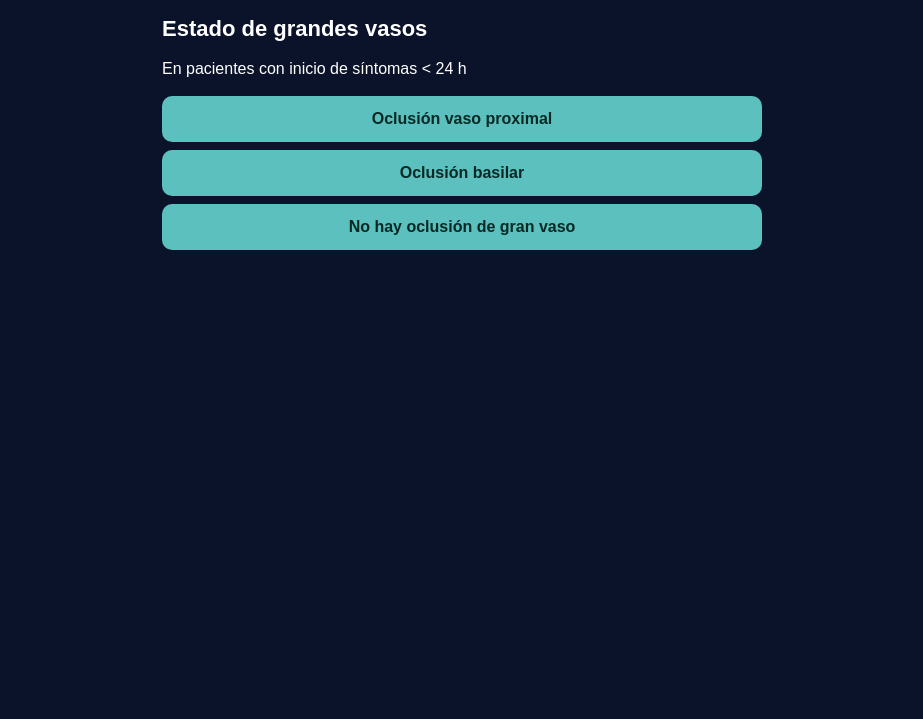
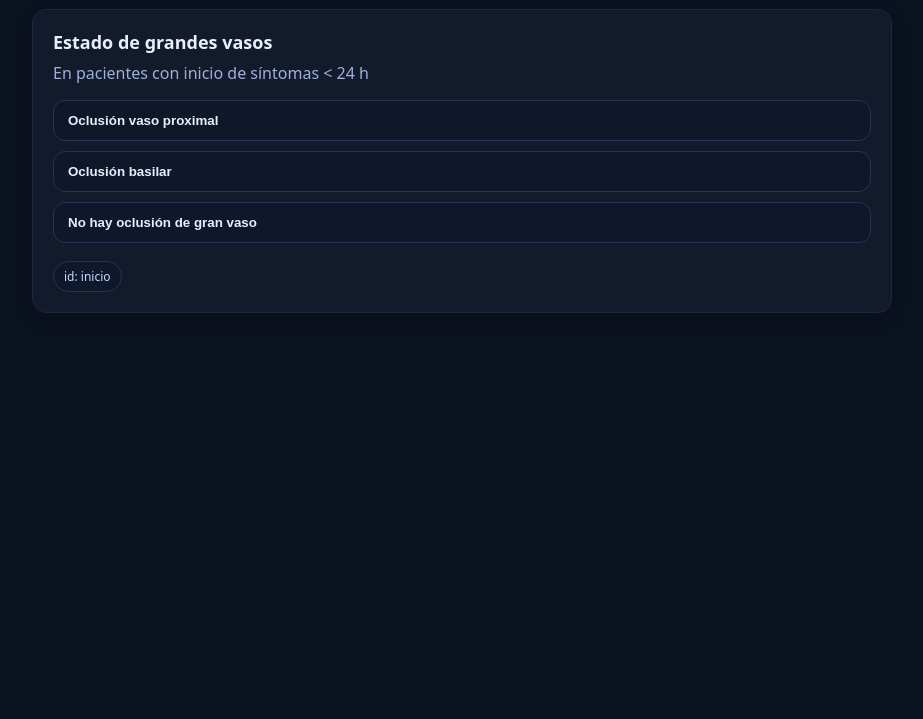
Before and after one commit to vialu/acv, a website: page docs/index.html in a window 1280 px wide. Shown: the part 81-800 px from the top of the page, without its empty margins (178-1101 px from the left). Drawn offline with Linux system fonts and the light colour scheme.

Commit message:
Refactor HTML structure and update styles

```diff
--- a/docs/index.html
+++ b/docs/index.html
@@ -1,156 +1,335 @@
-<!DOCTYPE html>
+<!doctype html>
 <html lang="es">
 <head>
-<meta charset="UTF-8" />
-<title>Algoritmo ACV</title>
-<style>
-body { background:#0b132b; color:white; font-family:Arial; margin:0; padding:0; }
-#app { padding:20px; max-width:600px; margin:auto; }
-h1 { font-size:22px; margin-bottom:10px; }
-p { font-size:16px; line-height:22px; }
-button {
-  display:block; width:100%; margin:8px 0; padding:14px;
-  background:#5bc0be; border:none; border-radius:10px;
-  color:#062925; font-size:16px; font-weight:bold; cursor:pointer;
-}
-button.header { background:#3a506b; color:white; width:auto; display:inline-block; margin-right:6px; }
-.result { background:#1b3a4b; padding:16px; border-radius:12px; margin-top:14px; }
-</style>
+  <meta charset="utf-8" />
+  <meta name="viewport" content="width=device-width,initial-scale=1" />
+  <title>Algoritmo ACV</title>
+  <style>
+    :root { --bg:#0b1220; --card:#121a2b; --text:#e9eefb; --muted:#9fb0d8; --accent:#4da3ff; }
+    html,body{margin:0;height:100%;background:var(--bg);color:var(--text);font-family:system-ui,-apple-system,Segoe UI,Roboto,Ubuntu,Cantarell,"Helvetica Neue",Arial,"Noto Sans","Apple Color Emoji","Segoe UI Emoji";}
+    .wrap{max-width:860px;margin:0 auto;padding:24px;}
+    .header{display:flex;align-items:center;gap:12px;margin-bottom:18px;}
+    .logo{width:36px;height:36px;border-radius:8px;background:linear-gradient(135deg,#4da3ff,#7ee7ff);}
+    h1{font-size:22px;margin:0}
+    .card{background:var(--card);border:1px solid #1c2741;border-radius:14px;padding:20px;box-shadow:0 6px 20px rgba(0,0,0,.25)}
+    .title{font-size:18px;margin:0 0 8px}
+    .body{color:var(--muted);margin:0 0 16px;white-space:pre-line}
+    .options{display:grid;gap:10px;margin-top:6px}
+    .btn{padding:12px 14px;border-radius:12px;border:1px solid #263354;background:#0f182b;color:var(--text);cursor:pointer;font-weight:600;text-align:left}
+    .btn:hover{border-color:var(--accent);box-shadow:0 0 0 3px rgba(77,163,255,.15)}
+    .footer{display:flex;gap:8px;margin-top:18px;flex-wrap:wrap}
+    .chip{font-size:12px;color:#c9d7ff;background:#0f182b;border:1px solid #263354;border-radius:999px;padding:6px 10px}
+    .topbar{display:flex;justify-content:space-between;align-items:center;margin-bottom:12px}
+    .link{color:var(--accent);text-decoration:none}
+  </style>
 </head>
 <body>
-<div id="app"></div>
+  <div class="wrap">
+    <div class="topbar">
+      <div class="header">
+        <div class="logo"></div>
+        <h1>Algoritmo ACV</h1>
+      </div>
+      <div>
+        <a id="reset" class="link" href="#">Reiniciar</a>
+      </div>
+    </div>
+
+    <div id="card" class="card" hidden>
+      <h2 class="title" id="nodeTitle"></h2>
+      <p class="body" id="nodeBody"></p>
+      <div id="options" class="options"></div>
+      <div id="footer" class="footer"></div>
+    </div>
+  </div>
 
 <script>
-// ===================== ÁRBOL =====================
-const ARBOL = {
-  inicio: {
+/**
+ * ÁRBOL pegado desde tu App.js (con un fix: "perfusion2" → "perfusión2")
+ * Las claves del objeto coinciden con cada `id`. Las opciones usan { label, nextId }.
+ */
+const TREE = {
+  "inicio": {
+    id: "inicio",
     title: "Estado de grandes vasos",
     body: "En pacientes con inicio de síntomas < 24 h",
     options: [
-      { label: "Oclusión vaso proximal", next: "t1" },
-      { label: "Oclusión basilar", next: "t2" },
-      { label: "No hay oclusión de gran vaso", next: "t3" },
+      { label: "Oclusión vaso proximal", nextId: "tiempo desde inicio de síntomas" },
+      { label: "Oclusión basilar", nextId: "tiempo desde inicio de síntomas2" },
+      { label: "No hay oclusión de gran vaso", nextId: "tiempo desde inicio de síntomas3" }
     ]
   },
 
-  t1: { title: "Oclusión vaso proximal", body:"", options:[
-    { label:"Wake up o inicio incierto", next:"perf1" },
-    { label:"Síntomas < 6 horas", next:"nih6" },
-    { label:"Entre 6-24 h, Rankin 3 o menor", next:"perf1" },
-  ]},
-
-  perf1:{ title:"Perfusión",
-    body:"CBF <30%, mismatch >10 ml (IVT) / >15 ml (EVT).",
-    options:[
-      {label:"(+)", next:"final1"},
-      {label:"(-)", next:"no"},
+  "tiempo desde inicio de síntomas": {
+    id: "tiempo desde inicio de síntomas",
+    title: "Oclusión vaso proximal",
+    body: "Oclusión vaso proximal",
+    options: [
+      { label: "Wake up o inicio incierto", nextId: "perfusión" },
+      { label: "Síntomas < 6 horas", nextId: "NIHS6" },
+      { label: "Entre 6-24 h, Rankin 3 o menor", nextId: "perfusión" }
     ]
   },
 
-  t2:{ title:"ACV despertar o <24h", options:[
-    {label:"Sí", next:"nih2"},
-    {label:"No", next:"no"},
-  ]},
-
-  nih2:{title:"Calcular NIH", options:[
-    {label:"NIH < 6", next:"tromb1"},
-    {label:"NIH 6-9", next:"tromb2"},
-    {label:"NIH > 10", next:"tromb3"},
-  ]},
-
-  no:{title:"No es candidato a reperfusión", result:"No es candidato a reperfusión"},
-
-  final1:{title:"Reperfusión",
-    result:"Trombectomía mecánica si ASPECTS > 3. Trombólisis EV si síntomas > 9h."
+  "perfusión": {
+    id: "perfusión",
+    title: "Perfusión",
+    body: "Perfusión (+): CBF <30%, mismatch absoluto >10 ml (IVT) / >15 ml (EVT); mismatch relativo >1,2 (IVT) / >1,8 (EVT).",
+    options: [
+      { label: "(+)", nextId: "final1" },
+      { label: "(-)", nextId: "No es candidato a reperfusión" }
+    ]
   },
 
-  tromb1:{title:"Reperfusión",
-    result:"Trombolisis EV (<5h) + considerar trombectomía si fluctuante/deterioro."
-  },
-  tromb2:{title:"Reperfusión",
-    result:"Trombolisis EV (<5h) + trombectomía si déficit invalidante."
-  },
-  tromb3:{title:"Reperfusión",
-    result:"Trombolisis EV (<5h) + trombectomía mecánica."
+  "tiempo desde inicio de síntomas2": {
+    id: "tiempo desde inicio de síntomas2",
+    title: "Tiempo desde inicio de síntomas",
+    body: "ACV del despertar o menos de 24 h",
+    options: [
+      { label: "Sí", nextId: "NIHS2" },
+      { label: "No", nextId: "No es candidato a reperfusión" }
+    ]
   },
 
-  // Ramas adicionales:
-  t3:{title:"Tiempo inicio", options:[
-    {label:"<6h", next:"tr4"},
-    {label:">6h", next:"tr5"},
-    {label:"Wake up <24h", next:"tr6"},
-  ]},
+  "NIHS2": {
+    id: "NIHS2",
+    title: "Calcular NIHS",
+    body: "",
+    options: [
+      { label: "NIH <6", nextId: "tromb1" },
+      { label: "NIH 6-9", nextId: "tromb2" },
+      { label: "NIH >10", nextId: "tromb3" }
+    ]
+  },
 
-  tr4:{title:"Reperfusión", result:"Trombolisis EV"},
+  "No es candidato a reperfusión": {
+    id: "No es candidato a reperfusión",
+    title: "No es candidato a reperfusión",
+    result: "No es candidato a reperfusión"
+  },
 
-  tr5:{title:"Síntomas >6h", options:[
-    {label:"<9h", next:"perf2"},
-    {label:">9h", next:"no"},
-  ]},
+  "final1": {
+    id: "final1",
+    title: "Reperfusión",
+    result: "Trombectomía mecánica si ASPECTS > 3. Trombólisis EV además si síntomas > 9 h (según criterios locales)."
+  },
 
-  tr6:{title:"Tiempo incierto", options:[
-    {label:"NIHS ≤4", next:"flair"},
-    {label:"NIHS >4", next:"perf2"},
-  ]},
+  "tromb1": {
+    id: "tromb1",
+    title: "Reperfusión",
+    result: "Trombolisis EV (si <5h) + trombectomia si sintomas fluctuantes o deterioro temprano"
+  },
 
-  flair:{title:"FLAIR (RM)", options:[
-    {label:"Muestra infarto", next:"no"},
-    {label:"No muestra", next:"tr4"},
-  ]},
+  "tromb2": {
+    id: "tromb2",
+    title: "Reperfusión",
+    result: "Trombolisis EV (si <5h) + trombectomía si déficit invalidante o mala colateralidad pC_SC <6"
+  },
 
-  perf2:{title:"Perfusión", options:[
-    {label:"(+)", next:"tr4"},
-    {label:"(-)", next:"no"},
-  ]},
+  "tromb3": {
+    id: "tromb3",
+    title: "Reperfusión",
+    result: "Trombolisis EV (si <5h) + trombecotmia mecánica"
+  },
+
+  "NIHS6": {
+    id: "NIHS6",
+    title: "Valor NIH",
+    body: "",
+    options: [
+      { label: "NIHS 6 o mas", nextId: "NIHS6_1" },
+      { label: "NIHS < 6", nextId: "NIHS6_2" }
+    ]
+  },
+
+  "NIHS6_1": {
+    id: "NIHS6_1",
+    title: "NIHS 6 o más",
+    result: "Trombolisis EV (si <5h) + trombecotmia mecánica(ASPECT >3)"
+  },
+
+  "NIHS6_2": {
+    id: "NIHS6_2",
+    title: "NIH < 6 horas",
+    result: "Trombolisis EV (si <5h) + trombecotmia mecánicaTrombolisis EV (si <5hrs) + trombectomia mecanica si sintoma fluctuante o deficit invalidante"
+  },
+
+  "tiempo desde inicio de síntomas3": {
+    id: "tiempo desde inicio de síntomas3",
+    title: "Tiempo de inicio de los síntomas",
+    options: [
+      { label: "Síntomas < 6 h", nextId: "tromb4" },
+      { label: "Síntomas > 6 h", nextId: "tromb5" },
+      { label: "ACV del despertar o inicio incierto menor a 24h", nextId: "tromb6" }
+    ]
+  },
+
+  "tromb4": {
+    id: "tromb4",
+    title: "Reperfusión",
+    result: "Trombolisis EV "
+  },
+
+  "tromb5": {
+    id: "tromb5",
+    title: "Tiempo de inicio de los síntomas",
+    options: [
+      { label: "Síntomas < 9 h", nextId: "perfusión2" },  <!-- fix aplicado -->
+      { label: "Síntomas > 9 h", nextId: "No es candidato a reperfusión" }
+    ]
+  },
+
+  "tromb6": {
+    id: "tromb6",
+    title: "Tiempo de inicio de los síntomas",
+    options: [
+      { label: "Síntomas < 9 h", nextId: "nihs4" },
+      { label: "Síntomas > 9 h", nextId: "FLAIR" }
+    ]
+  },
+
+  "nihs4": {
+    id: "nihs4",
+    title: "calcular NIHS",
+    options: [
+      { label: "NIHS <= 4", nextId: "FLAIR" },
+      { label: "NIHS > 4", nextId: "perfusión2" }
+    ]
+  },
+
+  "FLAIR": {
+    id: "FLAIR",
+    title: "RM FLAIR",
+    options: [
+      { label: "FLAIR muestra infarto", nextId: "No es candidato a reperfusión" },
+      { label: "FLAIR no muestra infarto", nextId: "tromb4" }
+    ]
+  },
+
+  "perfusión2": {
+    id: "perfusión2",
+    title: "Perfusión",
+    body: "Perfusión (+): CBF <30%, mismatch absoluto >10 ml (IVT) / >15 ml (EVT); mismatch relativo >1,2 (IVT) / >1,8 (EVT).",
+    options: [
+      { label: "(+)", nextId: "tromb4" },
+      { label: "(-)", nextId: "No es candidato a reperfusión" }
+    ]
+  },
+
+  "lkw": {
+    id: "lkw",
+    title: "LKW / Ventana",
+    result: "Nodo temporal (placeholder): define aquí el flujo real para ventana / LKW."
+  },
+
+  "no-deficit": {
+    id: "no-deficit",
+    title: "Sin déficit focal claro",
+    result: "Nodo temporal (placeholder): completa esta rama o redirígela donde corresponda."
+  }
 };
 
-// ===================== LÓGICA =====================
-let current = "inicio";
-let history = [];
+// Nodo inicial:
+const START_ID = "inicio";
 
-function render(){
-  const node = ARBOL[current];
-  const app = document.getElementById("app");
-  app.innerHTML = "";
+// ========== Motor del árbol ==========
+const state = { currentId: null, history: [] };
+const byId = id => TREE[id];
+const isFinal = node => !!node.result;
 
-  // Header
-  const backBtn = document.createElement("button");
-  backBtn.className="header";
-  backBtn.textContent="Atrás";
-  backBtn.disabled = history.length===0;
-  backBtn.onclick=()=>{ current = history.pop(); render(); };
+function go(id, pushHistory=true){
+  const node = byId(id);
+  if(!node){ renderError("Nodo no encontrado: " + id); return; }
+  if(pushHistory && state.currentId) state.history.push(state.currentId);
+  state.currentId = id;
+  render(node);
+  location.hash = encodeURIComponent(id);
+}
 
-  const resetBtn = document.createElement("button");
-  resetBtn.className="header";
-  resetBtn.textContent="Reiniciar";
-  resetBtn.onclick=()=>{ current="inicio"; history=[]; render(); };
+function back(){
+  const prev = state.history.pop();
+  if(prev){ go(prev, false); }
+}
 
-  app.append(resetBtn, backBtn);
+function renderError(msg){
+  const card = document.getElementById('card');
+  card.hidden = false;
+  document.getElementById('nodeTitle').textContent = "Error";
+  document.getElementById('nodeBody').textContent = msg;
+  document.getElementById('options').innerHTML = "";
+  document.getElementById('footer').innerHTML = "";
+}
 
-  // Título y texto
-  app.insertAdjacentHTML("beforeend", `<h1>${node.title}</h1>`);
-  if(node.body) app.insertAdjacentHTML("beforeend", `<p>${node.body}</p>`);
+function render(node){
+  const card  = document.getElementById('card');
+  const t     = document.getElementById('nodeTitle');
+  const b     = document.getElementById('nodeBody');
+  const opts  = document.getElementById('options');
+  const foot  = document.getElementById('footer');
 
-  // Resultado final
-  if(node.result){
-    app.insertAdjacentHTML("beforeend", `<div class="result"><p>${node.result}</p></div>`);
+  card.hidden = false;
+  t.textContent = node.title || node.id;
+  b.textContent = node.body || "";   // textContent → muestra < y >
+
+  opts.innerHTML = "";
+  foot.innerHTML = "";
+
+  if(isFinal(node)){
+    b.textContent = node.result || "";
+    const again = document.createElement('button');
+    again.className = 'btn';
+    again.textContent = 'Volver al inicio';
+    again.onclick = () => { state.history = []; go(START_ID, false); };
+    opts.appendChild(again);
+
+    const idChip = document.createElement('div');
+    idChip.className = 'chip';
+    idChip.textContent = `id: ${node.id}`;
+    foot.appendChild(idChip);
     return;
   }
 
-  // Botones de opciones
-  node.options.forEach(opt=>{
-    const b = document.createElement("button");
-    b.textContent = opt.label;
-    b.onclick = ()=>{
-      history.push(current);
-      current = opt.next;
-      render();
-    };
-    app.appendChild(b);
+  (node.options || []).forEach(o=>{
+    const btn = document.createElement('button');
+    btn.className = 'btn';
+    btn.textContent = o.label;
+    btn.onclick = () => go(o.nextId);
+    opts.appendChild(btn);
   });
+
+  const idChip = document.createElement('div');
+  idChip.className = 'chip';
+  idChip.textContent = `id: ${node.id}`;
+  foot.appendChild(idChip);
+
+  if(state.history.length){
+    const backBtn = document.createElement('button');
+    backBtn.className = 'btn';
+    backBtn.style.padding = '8px 10px';
+    backBtn.textContent = '← Atrás';
+    backBtn.onclick = back;
+    foot.appendChild(backBtn);
+  }
 }
 
-render();
+window.addEventListener('hashchange', ()=>{
+  const h = decodeURIComponent(location.hash.replace(/^#/, ''));
+  if(h && TREE[h]){ state.history = []; go(h, false); }
+});
+
+document.getElementById('reset').addEventListener('click', e=>{
+  e.preventDefault();
+  state.history = [];
+  location.hash = '';
+  go(START_ID, false);
+});
+
+// Arranque
+(()=> {
+  const h = decodeURIComponent(location.hash.replace(/^#/, ''));
+  if(h && TREE[h]) go(h, false);
+  else go(START_ID, false);
+})();
 </script>
 </body>
 </html>
```
